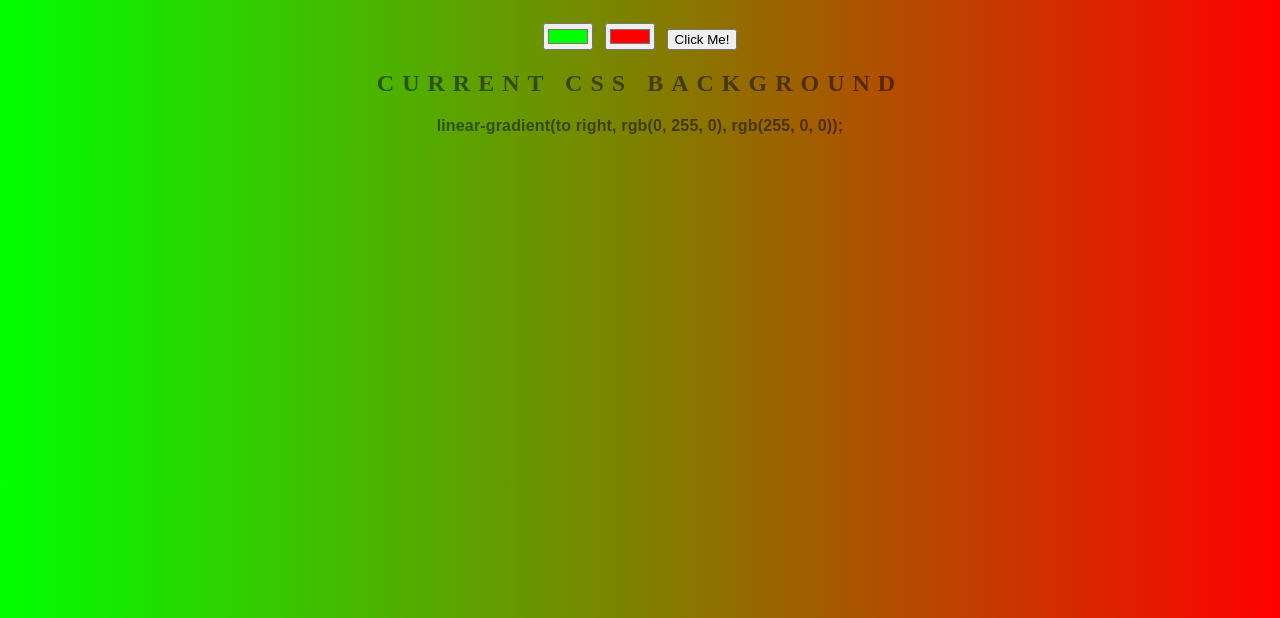
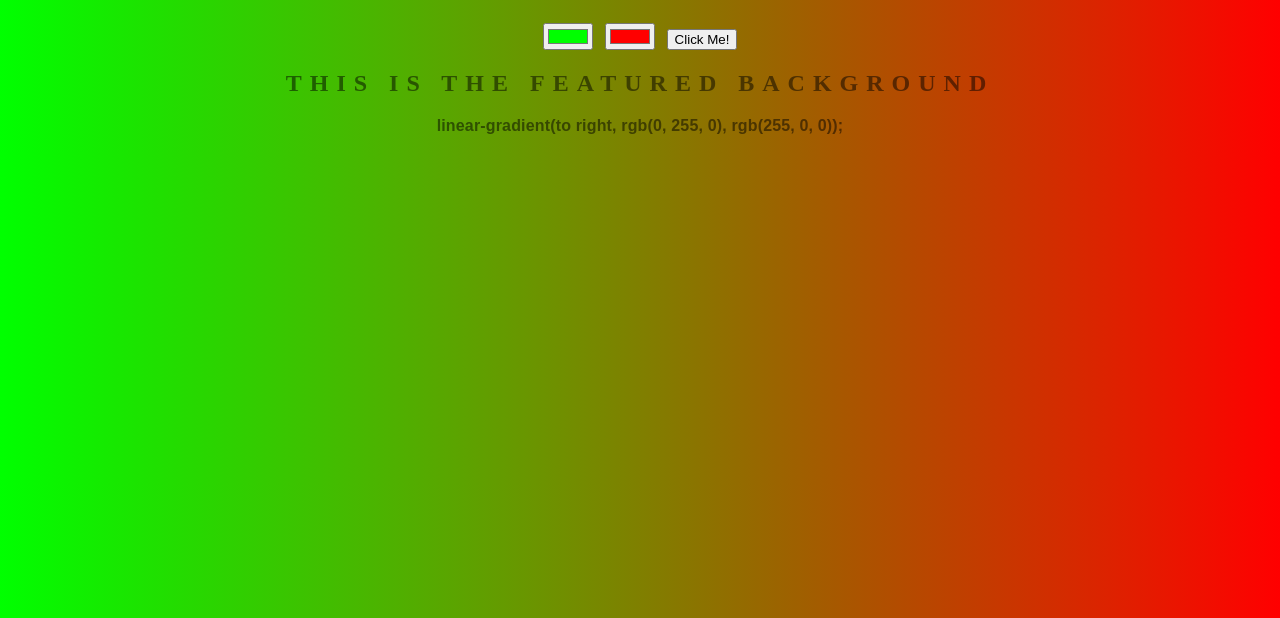
Before and after one commit to dctoo42me/background-generator, a plain HTML site: page index.html in a window 1280 px wide. Shown: the part 182-800 px from the top of the page. Drawn offline with Linux system fonts and the light colour scheme.

Commit message:
changing text

```diff
--- a/index.html
+++ b/index.html
@@ -10,7 +10,7 @@
 	<input type="color" class="color1" value="#00ff00">
 	<input type="color" class="color2" value="#ff0000">
 	<button id="random">Click Me!</button>
-	<h2>Current CSS Background</h2>
+	<h2>This is the featured Background</h2>
 	<h3></h3>
 	<script type="text/javascript" src="script.js"></script>
 
```
